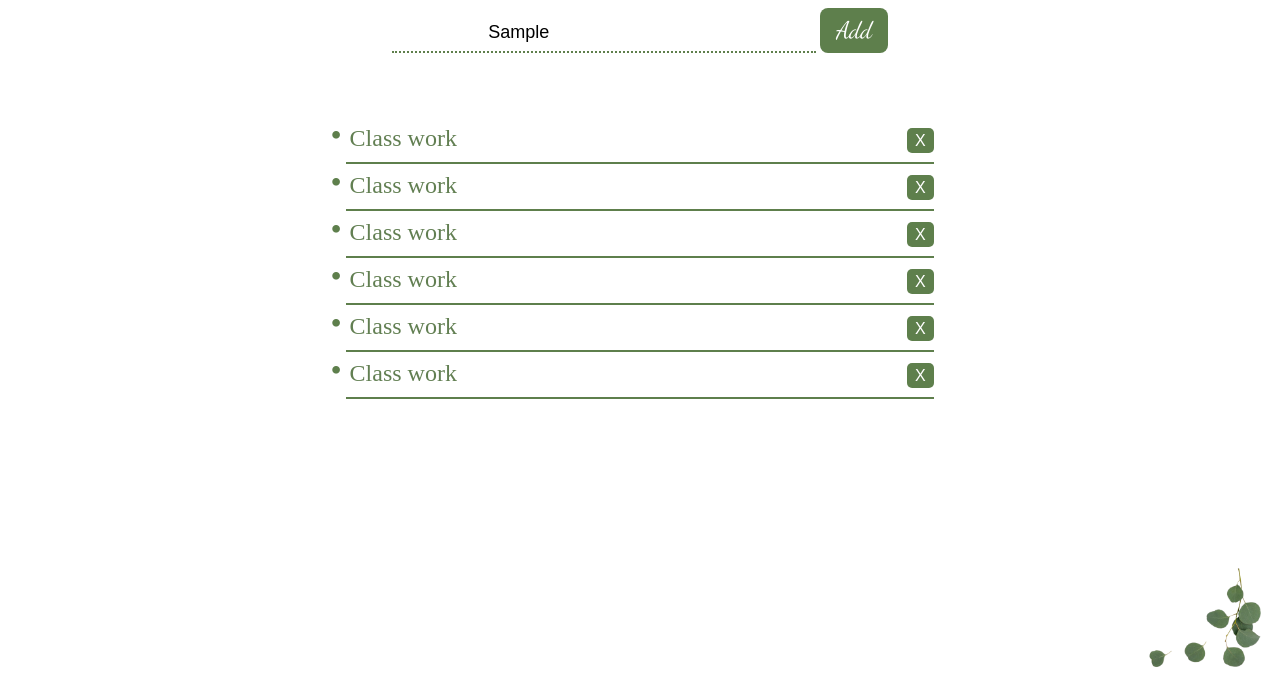
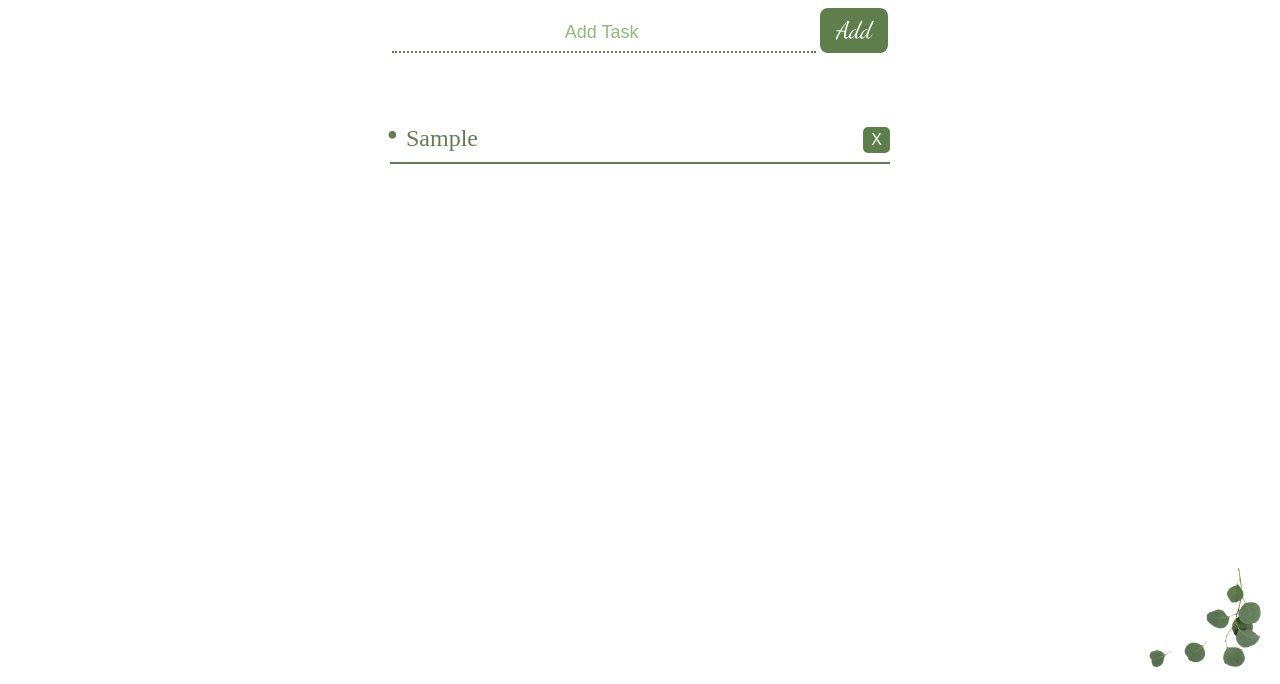
Before and after one commit to Izzah-Salam/ToDo-App, a plain HTML site: page todo.html in a window 1280 px wide. Both pictures are taken after typing "Sample" into the empty fields and a click on the button "Add". Shown: the part 116-800 px from the top of the page. Drawn offline with Linux system fonts and the light colour scheme.

Commit message:
styling of simple todo list app

```diff
--- /dev/null
+++ b/index.js
@@ -0,0 +1,28 @@
+const addBtn = document.querySelector(".addbtn");
+let listItem = [];
+    function getInput() {
+      const inputEl = document.getElementById("input");
+      listItem.push(inputEl.value);
+      addData(listItem);
+      inputEl.value = ""
+    }
+
+    function addData(listItem) {
+      let listItemsHTML = ""; // Initialize an empty string to accumulate list items
+      listItem.forEach(list => {
+        listItemsHTML += `
+          <div class="listitem">
+            <div class="listvalue">${list}</div>
+            <button class="crosBtn">X</button>
+          </div>`;
+      });
+      showData(listItemsHTML);
+    }
+
+    function showData(listItemsHTML) {
+      const addListItem = document.querySelector(".list");
+      addListItem.innerHTML = listItemsHTML;
+    }
+
+
+    addBtn.addEventListener("click", getInput);
--- a/style.css
+++ b/style.css
@@ -2,8 +2,8 @@
     padding: 0;
     margin: 0;
     box-sizing: border-box;
+
 }
-
 .img-container{
 
    height: 100vh;
@@ -11,11 +11,8 @@
    background-repeat: no-repeat;
    background-position: top left,bottom right;
    background-size: 200px;
-
 }
-
 .container{
-
     display: flex;
     justify-content: center;
     align-items: center;
@@ -58,33 +55,39 @@ input::placeholder{
 .list{
     margin-top: 4rem;
 }
-.list ul {
-    list-style: none;
+
+.listitem{
+    border-bottom: 2px solid #5E7F4C;
+    display: flex;
+    justify-content: space-between;
+    align-items: center;
+    margin-bottom: 1rem;
+    min-width: 500px;
+}
+
+
+.listvalue {
+    font-size: 1.5rem;
+    color: #627f52;
+    padding-bottom: .5rem;
+    text-transform: capitalize;
+    /* margin-bottom: 1rem; */
 
 }
-
-.list ul li {
-    font-size: 1.5rem;
-    border-bottom: 2px solid #5E7F4C;
-    min-width: 500px;
-    color: #627f52;
-    padding-bottom: .5rem;
-
-}
-li::before {
+.listvalue::before {
     content: "• ";
     color: #5E7F4C;
     font-size: 2rem;
-    margin-left: -.5em;
+    margin-left: -.1em;
 }
-
-li::after {
-    content: "X";
+.crosBtn {
     color: white;
     background-color: #5E7F4C;
     font-size: 1rem;
-    margin-left: 450px;
+    border: none;
+    /* margin-left: 400px; */
     padding: .25rem .5rem;
     font-family: Arial, Helvetica, sans-serif;
     border-radius: 5px;
+    cursor: pointer;
 }
--- a/todo.html
+++ b/todo.html
@@ -14,31 +14,21 @@
         <div class="container">
             <h1 class="title">To Do List</h1>
             <div class="input-box">
-                <input type="text" placeholder="Add Task ">
+                <input type="text" placeholder="Add Task " id="input">
                 <button class="addbtn">Add</button>
             </div>
             <div class="list">
-                <ul>
-                    <li>Class work</li>
-                    <li>Class work</li>
-                    <li>Class work</li>
-                    <li>Class work</li>
-                    <li>Class work</li>
-                    <li>Class work</li>
-                </ul>
-
-            </div>
-
+            <!-- <div class="listitem">
+                <div class="listvalue"></div>
+                <button class="crosBtn">X</button>
+            </div> -->
 
         </div>
 
-
      </div>
 
-
-
-
     </div>
+    <script src="./index.js"></script>
 
 </body>
 </html>
```
